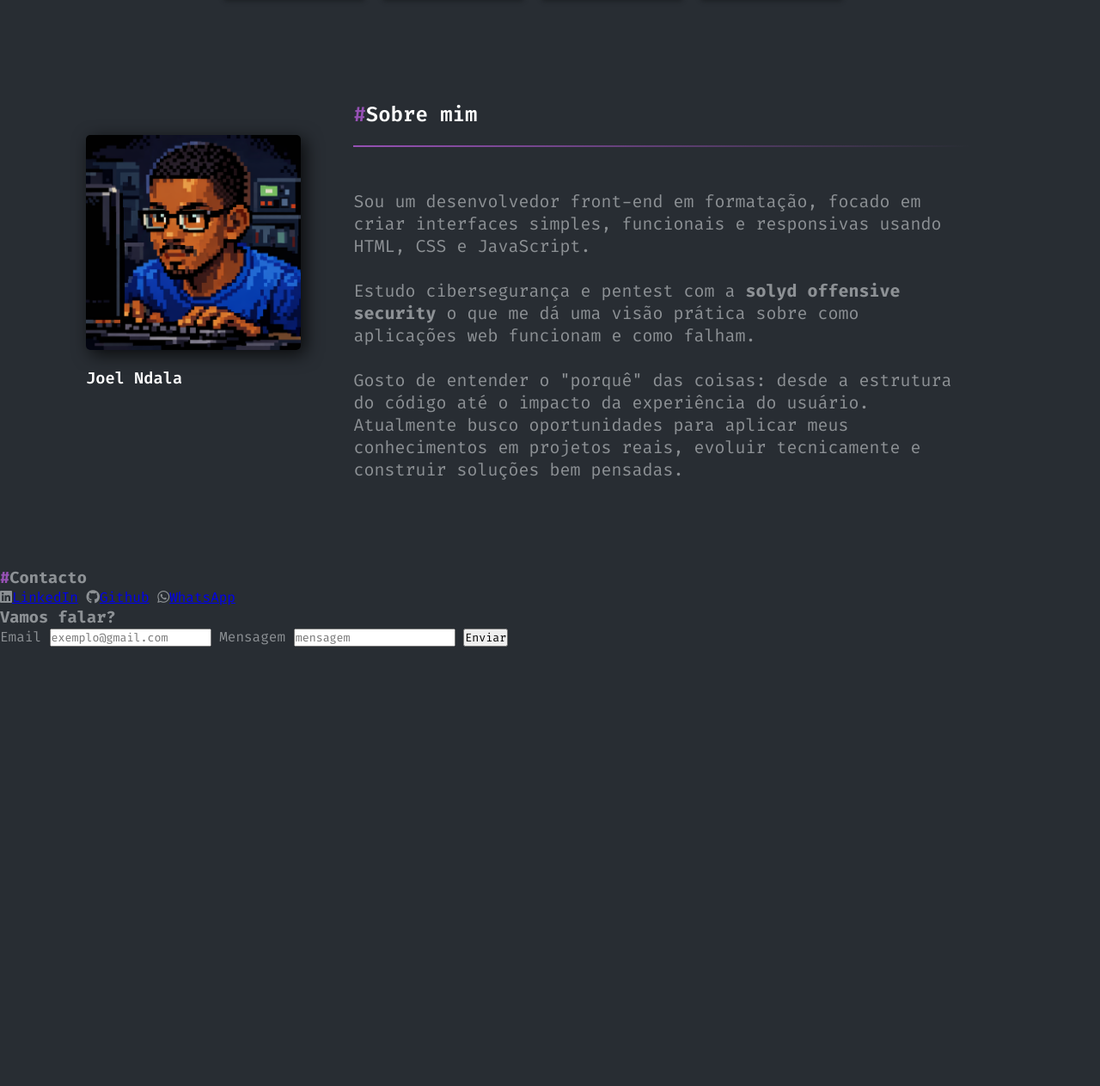
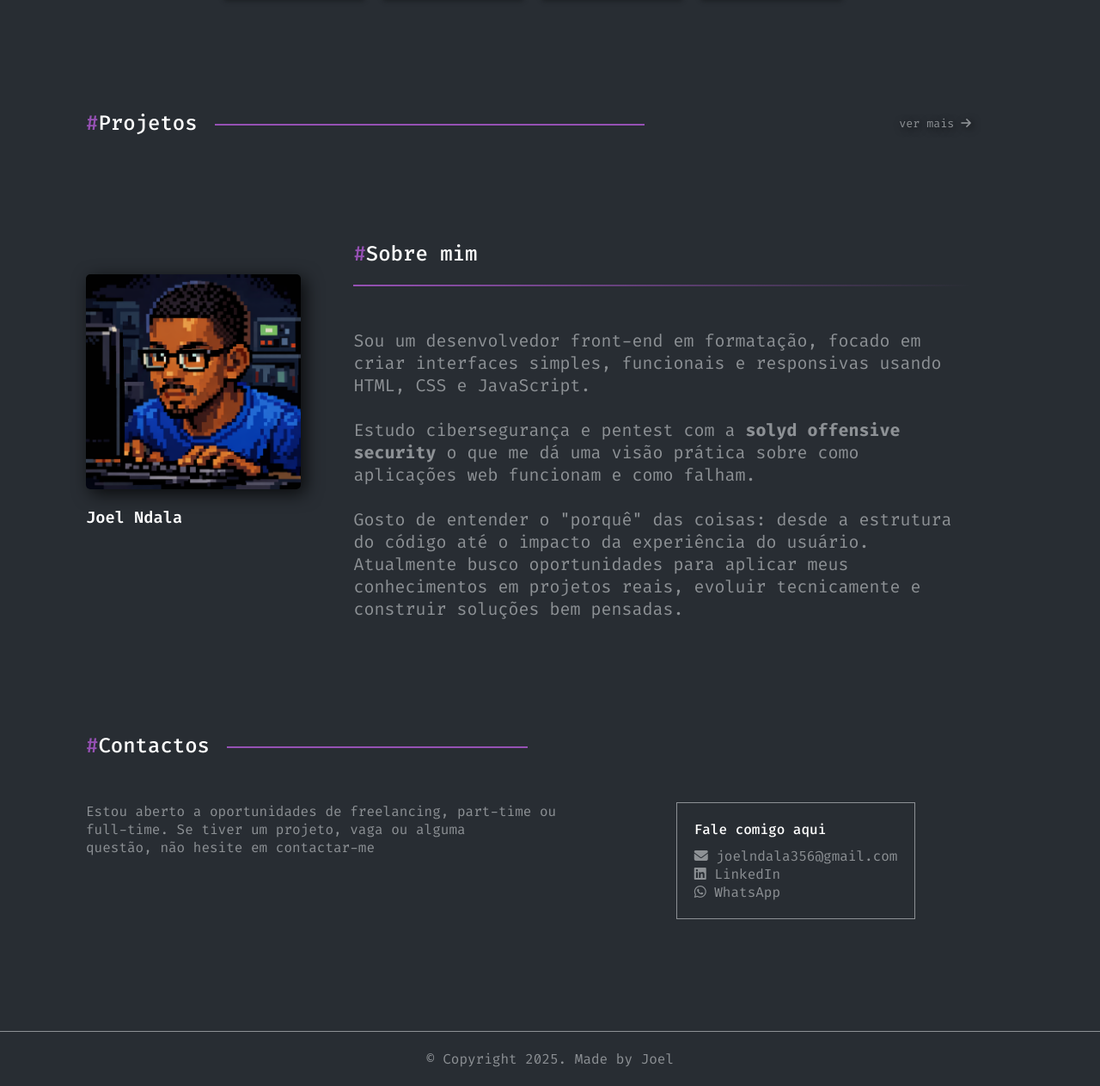
Before and after one commit to joeln356/Portfolio, a plain HTML site: page index.html in a window 1280 px wide. Shown: the part 1115-2378 px from the top of the page at 86% size. Before the commit the page ends 1867 px from the top, so only its background shows below. Drawn offline with Linux system fonts and the light colour scheme.

Commit message:
Contacto

```diff
--- a/assets/css/style.css
+++ b/assets/css/style.css
@@ -75,6 +75,9 @@ header{
 }
 .nav:hover ::after{
     width: 100%;
+}
+.nav:hover{
+    color: var(--fundo-letra);
 }
 .edioma{
     font-weight: 650;
@@ -201,7 +204,7 @@ header{
 .sobremim > .titulo{
 
     color: var(--fundo-letra);
-    font-weight: 600;
+    font-weight: 450;
     margin-bottom: 20px;
     position: relative;
 }
@@ -391,3 +394,99 @@ header{
     left: 93%;
     top: 45%;
 }
+/*fim skills*/
+/*Inicia projetos*/
+#projetos{
+    margin-top: 130px;
+    margin-left: 100px;
+    margin-right: 150px;
+}
+.cabeca{
+    color: var(--fundo-letra);
+    display: flex;
+    justify-content: space-between;
+}
+.cabeca > button{
+    background-color: transparent;
+    border: none;
+    color: var(--letra);
+    text-shadow: 2px 2px 10px var(--sombra);
+
+}
+.cabeca > h2::after{
+    content: "";
+    display: inline-block;
+    vertical-align: middle;
+    background-color: var(--destaque);
+    height: 2px;
+    width: 500px;
+    margin-left: 20px;
+}
+.cabeca > button:hover{
+    color: var(--fundo-letra);
+    font-size: 1em;
+    text-shadow: 5px 5px 5px var(--sombra);
+}
+.cabeca h2{
+    font-weight: 450;
+}
+/*fim projetos*/
+/*Inicio contactos*/
+#contacto{
+    margin-top: 130px;
+    margin-left: 100px;
+    margin-right: 150px;
+
+}
+#contacto > h2{
+    color: var(--fundo-letra);
+    font-weight: 450;
+    display: inline-block;
+    margin-bottom: 50px;
+}
+#contacto > h2::after{
+    content: "";
+    display: inline-block;
+    vertical-align: middle;
+    background-color: var(--destaque);
+    height: 2px;
+    width: 350px;
+    margin-left: 20px;
+}
+.container{
+    display: grid;
+    grid-template-columns: 2fr 1fr;
+
+}
+.container > div{
+    border: 1px solid var(--letra);
+    padding: 20px;
+    width: fit-content;
+}
+.container > div > span > a{
+    color: var(--letra);
+    text-decoration: none;
+    margin-top: 10px;
+}
+.container > div > span > a:hover{
+    color: var(--fundo-letra);
+    font-weight: 500;
+}
+.fala{
+    color: var(--fundo-letra);
+    font-weight: 500;
+    margin-bottom: 10px;
+}
+.container > div > span > i{
+    color: var(--letra);
+    font-size: 18px;
+}
+/*fim contactos*/
+
+/*Inicio footer*/
+footer{
+    margin-top: 130px;
+
+    border-top: 1px solid var(--letra);
+    text-align: center;
+}
--- a/index.html
+++ b/index.html
@@ -25,6 +25,7 @@
         <section id="inicio">
             <article class="perfil">
                 <div class="foto">
+
                 </div>
                 <p class="intro">Olá, sou <strong>Joel Ndala </strong><br>Desenvolvedor Front-end</p>
                 <div class="botao">
@@ -109,7 +110,7 @@
         </section>
 
 
-        <section id="projetos" style="display: none;">
+        <section id="projetos">
 
             <article class="cabeca">
                 <h2><span class="text-roxo">#</span>Projetos</h2>
@@ -137,30 +138,35 @@
                 Gosto de entender o "porquê" das coisas: desde a estrutura do código até o impacto da experiência do usuário. Atualmente busco oportunidades para aplicar meus conhecimentos em projetos reais, evoluir tecnicamente e construir soluções bem pensadas. </p>
             </div>
         </section>
+
+        <section id="contacto">
+            <h2><span class="text-roxo">#</span>Contactos</h2>
+            <div class="container">
+                <p>
+                    Estou aberto a oportunidades de freelancing, part-time ou <br>full-time.  Se tiver um projeto, vaga ou alguma <br>questão, não hesite em contactar-me
+                </p>
+
+                <div>
+                    <div class="fala">Fale comigo aqui</div>
+
+                    <span> <a href="mailto:joelndala356@gmail.com" target="_blank"><i class="fa-solid fa-envelope"></i> joelndala356@gmail.com</a>
+                    </span>
+                    <br>
+                    <span><a href="https://www.linkedin.com/in/joel-ndala-a28606379/" target="_blank"><i class="fa-brands fa-linkedin"></i> LinkedIn</a></span> <br>
+
+                    <span> <a href="https://wa.me/244949389044?text=Olá%20Joel,%20vi%20seu%20portfólio%20e%20gostaria%20de%20falar%20com%20você." target="_blank"><i class="fa-brands fa-whatsapp"></i> WhatsApp</a></span> <br>
+
+                </div>
+            </div>
+        </section>
     </main>
 
-    <footer id="contacto">
-        <section class="contacto">
-            <h3><span class="text-roxo">#</span>Contacto</h3>
-            <i class="fa-brands fa-linkedin"></i><a href="https://www.linkedin.com/in/joel-ndala-a28606379/" target="_blank">LinkedIn</a>
-            <i class="fa-brands fa-github"></i><a href="https://github.com/joeln356" target="_blank">Github</a>
-            <i class="fa-brands fa-whatsapp"></i><a href="https://wa.me/244949389044?text=Ol%C3%A1!%20Vi%20o%20seu%20portf%C3%B3lio%20e%20gostaria%20de%20conversar.
-            " target="_blank">WhatsApp</a>
+    <footer>
+        <br>
+        <p>&copy; Copyright 2025. Made by Joel</p>
+        <br>
+    </footer>
 
-        </section>
-        <section class="email">
-            <h3>Vamos falar?</h3>
-            <form action="https://formsubmit.co/joelndala356@gmail.com" method="POST">
-                <label for="email">Email</label>
-                <input type="email" name="email" id="email" placeholder="exemplo@gmail.com">
-
-                <label for="texto">Mensagem</label>
-                <input type="text" name="name" required placeholder="mensagem" id="texto">
-
-                <button type="submit">Enviar</button>
-            </form>
-        </section>
-    </footer>
 
     <script src="assets/js/main.js"></script>
 </body>
```
